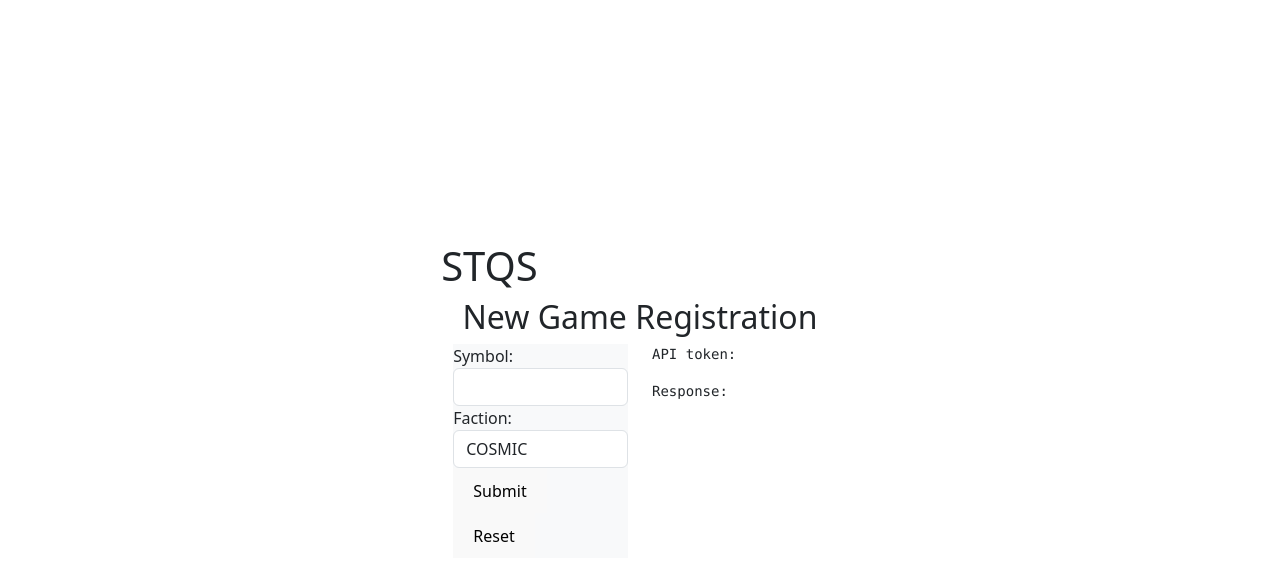
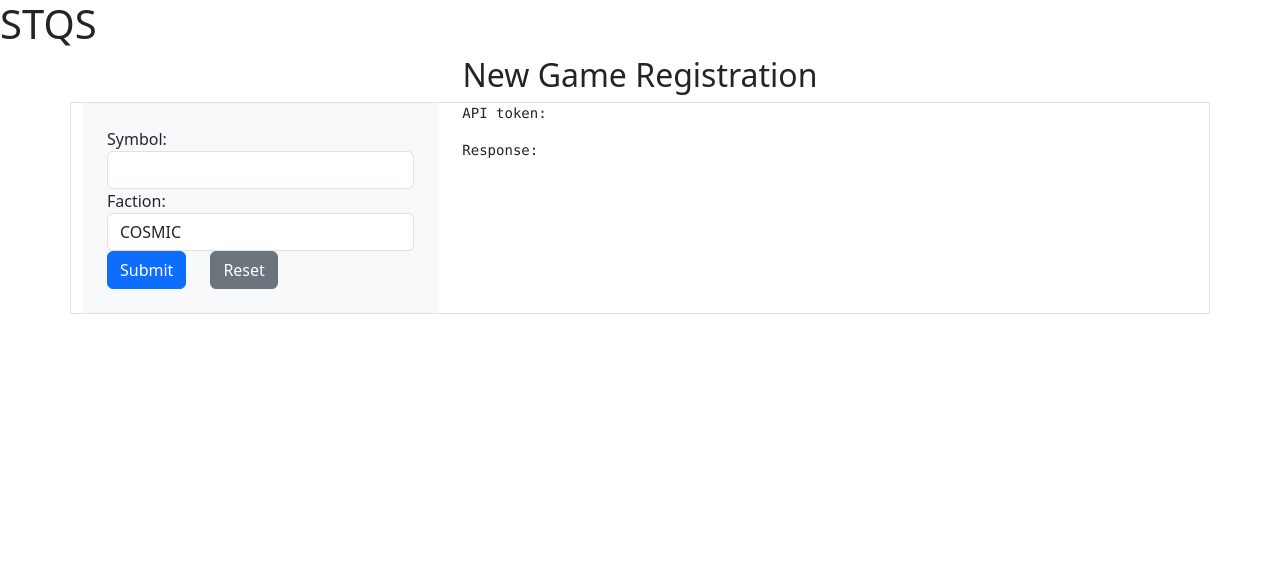
Before and after one commit to MonikaS5/NewGame, a React (Vite) app: page / in a window 1280 px wide. Shown: the top 580 px of the page. Built offline with nearby package versions, Linux system fonts and the light colour scheme.

Commit message:
handleReset

```diff
--- a/src/App.css
+++ b/src/App.css
@@ -1,4 +1,4 @@
-#root {
+/* #root {
   max-width: 1280px;
   margin: 0 auto;
   padding: 2rem;
@@ -8,3 +8,4 @@ blockquote {
   background-color: aquamarine;
   font-weight: 600;
 }
+ */
--- a/src/components/NewGame.tsx
+++ b/src/components/NewGame.tsx
@@ -57,8 +57,17 @@ function NewGame() {
       setResp(JSON.stringify(json, null, 2));
     } catch (error) {
       setResp(`Error : ${error}`);
+    }finally{
+        setIsLoading(false);
     }
   };
+
+  const handleReset = () => {
+    setForm({ symbol: "", faction: "COSMIC" });
+    setToken("");
+    setResp("");
+  }
+
 
   return (
     <>
@@ -69,9 +78,9 @@ function NewGame() {
           </div>
         </div>
         {/* ----- */}
-        <div className="row">
-          <div className="col-6">
-            <form className="bg-light" onSubmit={handleSubmit}>
+        <div className="row border">
+          <div className="col-sm-12 col-md-4">
+            <form className="bg-light p-4" onSubmit={handleSubmit}>
               <div>
                 <label htmlFor="symbol"> Symbol: </label>
                 <input
@@ -84,7 +93,7 @@ function NewGame() {
                   minLength={3}
                   onChange={handleChange}
                 />
-              </div>{" "}
+              </div>
               {/* ---input-- */}
               <div>
                 <label htmlFor="faction"> Faction: </label>
@@ -101,26 +110,30 @@ function NewGame() {
                     </option>
                   ))}
                 </select>
-              </div>{" "}
+              </div>
               {/* ---select-- */}
               <div>
-                <button type="submit" disabled={isLoading}>
+                <button type="submit"
+                className="btn btn-primary me-4"
+                 disabled={isLoading}>
                     {isLoading ? "Submitting...": "Submit"}
                 </button>
-                <button type="button">Reset</button>
+                <button type="button"
+                className="btn btn-secondary"
+                onClick={handleReset}>Reset</button>
               </div>
             </form>
-          </div>{" "}
-          {/* ---col-1-- */}
-          <div className="col-6">
+          </div>
+
+          <div className="col-sm-12 col-md-8">
             <pre>API token: {token}</pre>
             <pre>Response: {resp}</pre>
-          </div>{" "}
-          {/* ---col2-- */}
-        </div>{" "}
-        {/* ---row 2-- */}
-      </div>{" "}
-      {/* ---end of container-- */}
+          </div>
+
+        </div>
+
+      </div>
+
     </>
   );
 }
--- a/src/index.css
+++ b/src/index.css
@@ -1,4 +1,4 @@
-:root {
+/* :root {
   font-family: Inter, system-ui, Avenir, Helvetica, Arial, sans-serif;
   line-height: 1.5;
   font-weight: 400;
@@ -66,4 +66,4 @@ button:focus-visible {
   button {
     background-color: #f9f9f9;
   }
-}
+} */
```
